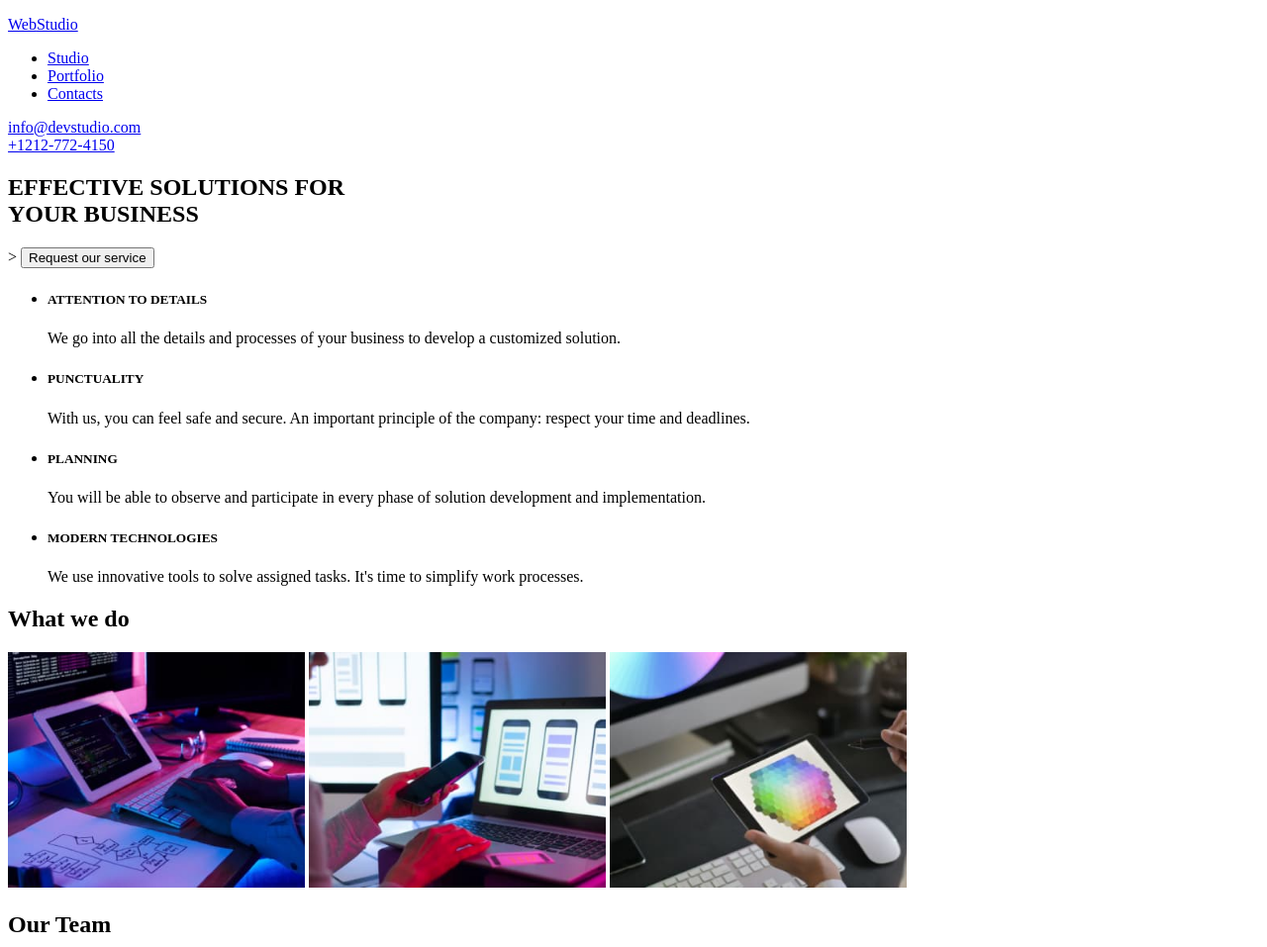
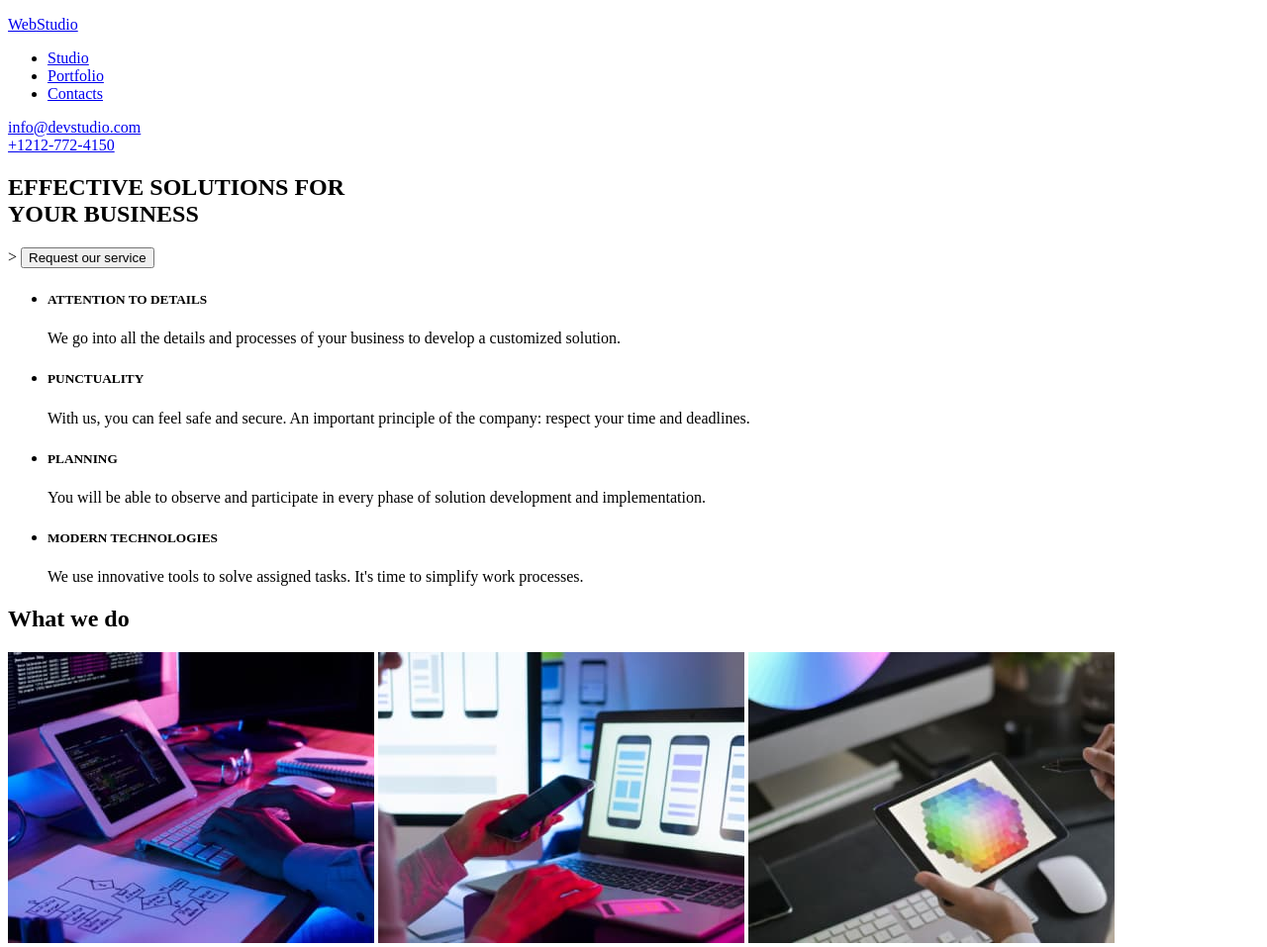
Before and after one commit to SimSD2/goit-markup-hw-01, a plain HTML site: page index.html in a window 1280 px wide. Shown: the top 957 px of the page at 99% size. Drawn offline with Linux system fonts and the light colour scheme.

Commit message:
corrections
rest of corrections

```diff
--- a/index.html
+++ b/index.html
@@ -1,8 +1,7 @@
 <!DOCTYPE html>
 <html lang="en">
 <head>
-    <meta charset="UTF-8"
-    <meta name="viewport" content="width=device=width, initial-scale=1.0">
+    <meta charset="UTF-8">
     <title>Studio</title>
 </head>
 
@@ -37,7 +36,7 @@
         <!--Title section-->
 
         <section>
-            <h1>EFFECTIVE SOLUTIONS FOR<br>YOUR BUSINESS<br /></h1>>
+            <h1>EFFECTIVE SOLUTIONS FOR<br>YOUR BUSINESS</h1>>
             <button type="button">Request our service</button>
         </section>
 
@@ -75,17 +74,14 @@
 
             <div>
                 <img
-                src="./images/box 1.jpg"
-                alt="hands typing image"
-                width="300px"/>
+                src="./images/box-1.jpg"
+                alt="hands typing image">
                 <img
-                src="./images/box 2.jpg"
-                alt="person connecting phone to computer image"
-                width="300px"/>
+                src="./images/box-2.jpg"
+                alt="person connecting phone to computer image">
                 <img
-                src="./images/box 3.jpg"
-                alt="holding a tablet showing colors image"
-                width="300px"/>
+                src="./images/box-3.jpg"
+                alt="holding a tablet showing colors image">
             </div>
 
         </section>
@@ -102,7 +98,6 @@
                     <img
                     src="./images/christopher-walker.jpg"
                     alt="christopher walker image"
-                    width="200px"
                     >/
                     <p><strong>Christopher Walker</strong></p>
                     <p>Product Designer</p>
@@ -110,24 +105,21 @@
                 <div>
                     <img
                     src="./images/kylie-evans.jpg"
-                    alt="kylie evans image"
-                    width="200px">/
+                    alt="kylie evans image">/
                     <p><strong>Kylie Evans</strong></p>
                     <p>Frontend Developer</p>
                 </div>
                 <div>
                     <img
                     src="./images/ryan-harris.jpg"
-                    alt="ryan harris image"
-                    width="200px">/
+                    alt="ryan harris image">/
                     <p><strong>Ryan Harris</strong></p>
                     <p>Marketing</p>
                 </div>
                 <div>
                     <img
                     src="./images/tyler-moore.jpg"
-                    alt="tyler moore image"
-                    width="200px">/
+                    alt="tyler moore image">/
                     <p><strong>Tyler Moore</strong></p>
                     <p>UI Designer</p>
                 </div>
```
Also changed, not shown: images/box-1.jpg (renamed from images/box 1.jpg), images/box-2.jpg (renamed from images/box 2.jpg), images/box-3.jpg (renamed from images/box 3.jpg).
